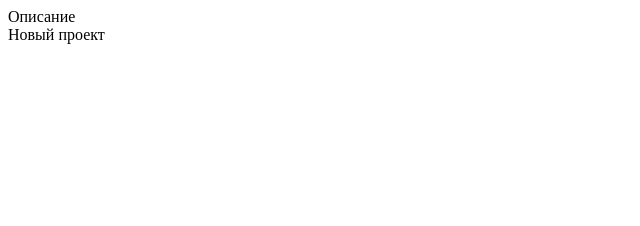
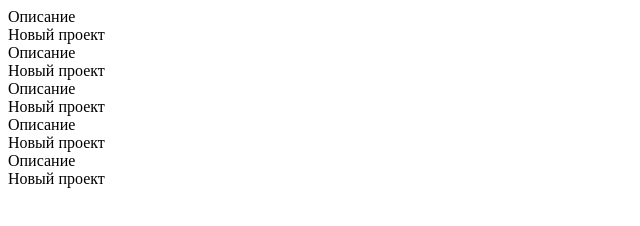
Before and after one commit to FalloutOFF/les_HTML5CSS3, a plain HTML site: page index.html in a window 1280 px wide. Shown: the whole page, without its empty margins (0-640 px from the left). Drawn offline with Linux system fonts and the light colour scheme.

Commit message:
Добавил несколько дивов в index

```diff
--- a/index.html
+++ b/index.html
@@ -13,5 +13,13 @@ and open the template in the editor.
     <body>
         <div>Описание</div>
         <div>Новый проект</div>
+        <div>Описание</div>
+        <div>Новый проект</div>
+        <div>Описание</div>
+        <div>Новый проект</div>
+        <div>Описание</div>
+        <div>Новый проект</div>
+        <div>Описание</div>
+        <div>Новый проект</div>
     </body>
 </html>
```
